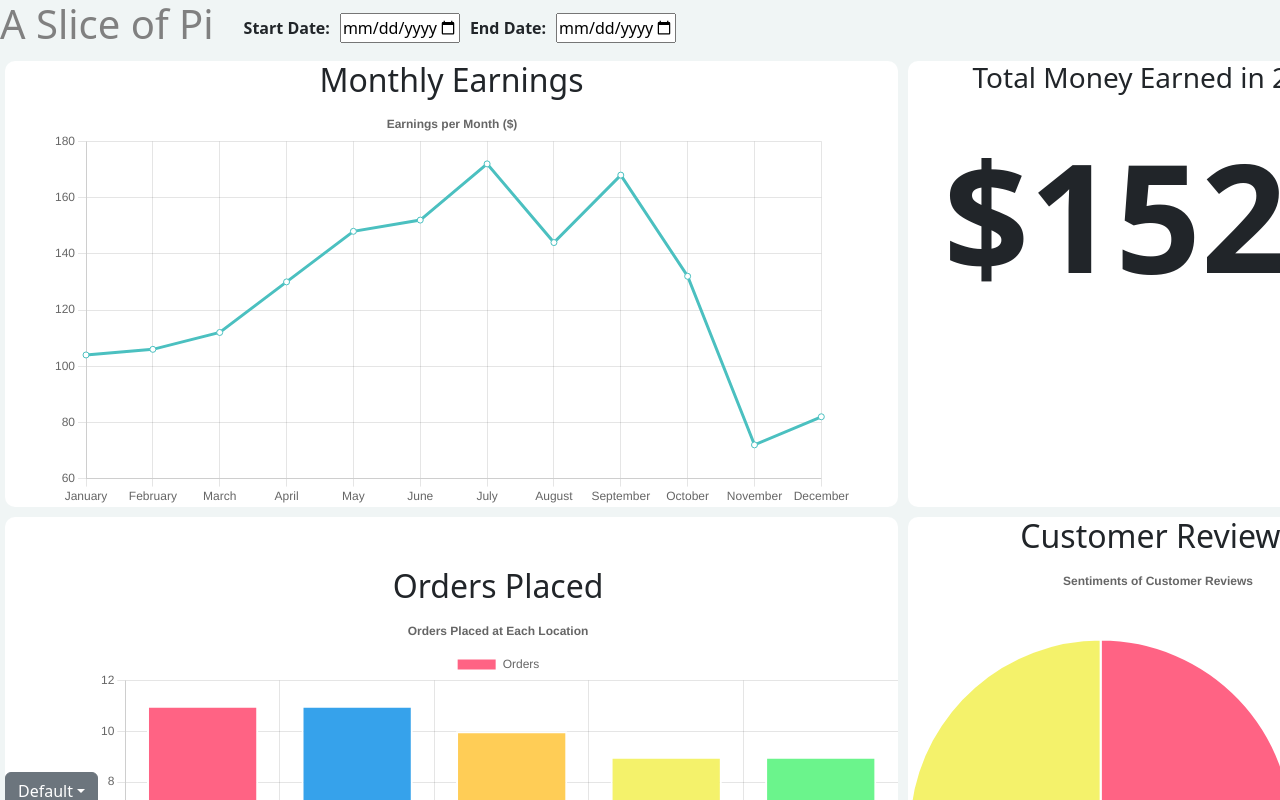
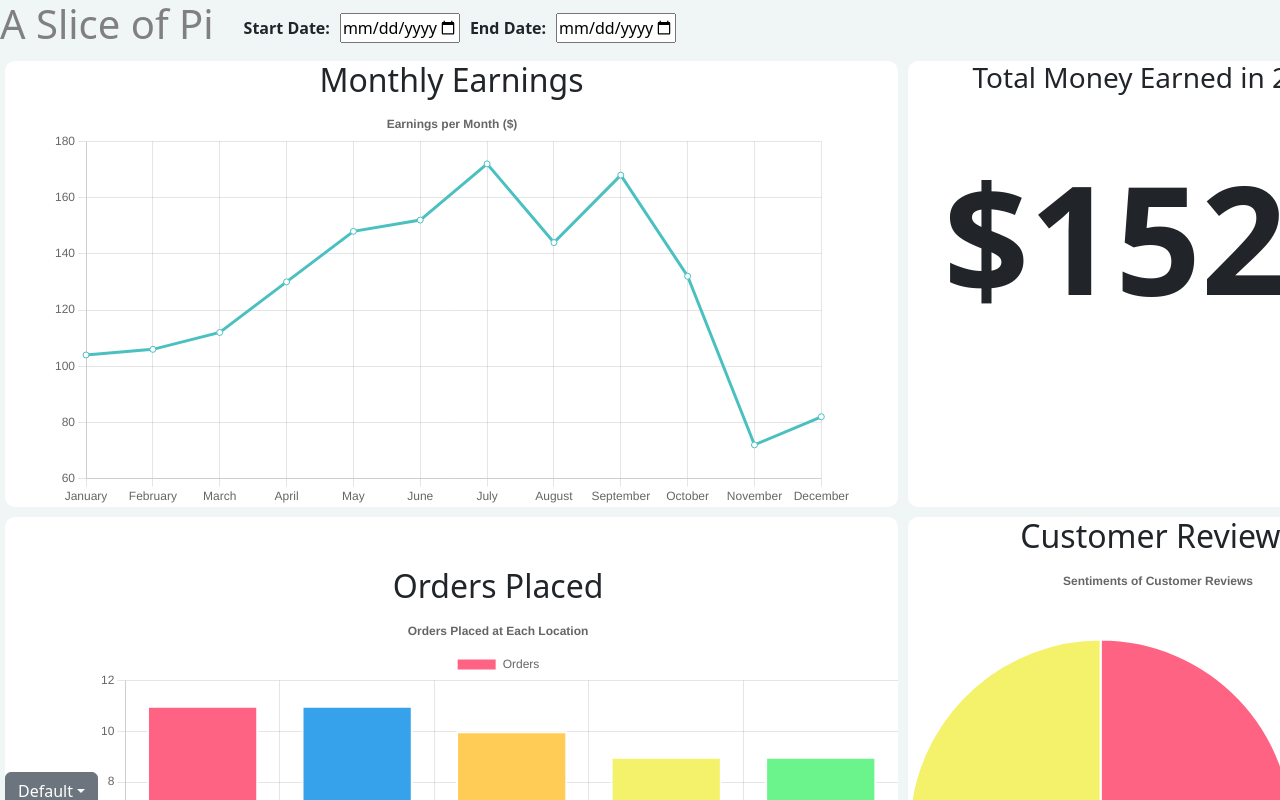
Before and after one commit to 3r1cZ/OutStem2024, a React (Vite) app: page / in a window 1280 px wide. Shown: the top 800 px of the page. Built offline with nearby package versions, Linux system fonts and the light colour scheme.

Commit message:
Update for deployment

```diff
--- a/package.json
+++ b/package.json
@@ -1,5 +1,5 @@
 {
-  "homepage": "http://3r1cz.github.io/OutStem2024/",
+  "homepage": "https://3r1cz.github.io/OutStem2024/",
   "name": "outstem2024",
   "private": true,
   "version": "0.0.0",
--- a/src/App.tsx
+++ b/src/App.tsx
@@ -5,6 +5,7 @@ import Home from "./pages/Home";
 import useFetch from "./hooks/useFetch";
 
 function App() {
+  // fetch data
   const { data: reviewData, isFetching: isFetchingReviews } = useFetch(
     "/data/review_data.json"
   );
--- a/src/css/Home.css
+++ b/src/css/Home.css
@@ -67,6 +67,7 @@
   .dollar-text {
     display: flex;
     justify-content: center;
+    margin-top: 30px;
   }
 
   .dollar-sign {
--- a/vite.config.ts
+++ b/vite.config.ts
@@ -4,4 +4,5 @@ import react from "@vitejs/plugin-react";
 // https://vitejs.dev/config/
 export default defineConfig({
   plugins: [react()],
+  base: "/OutStem2024/",
 });
```
